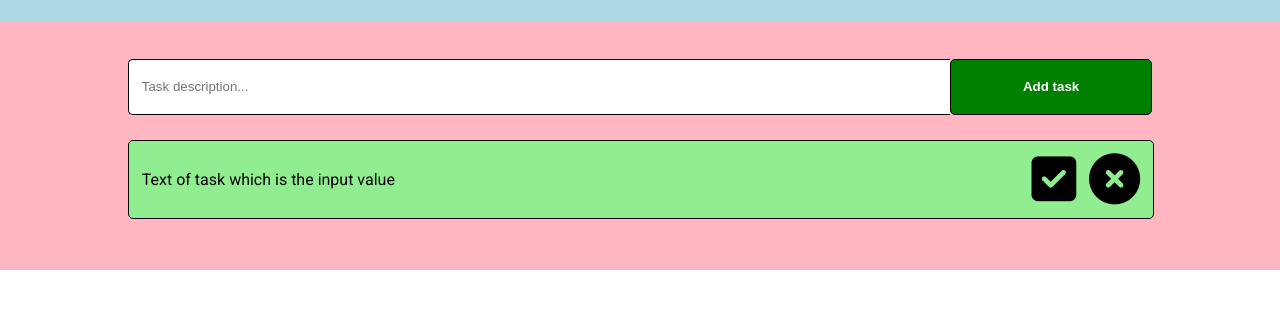
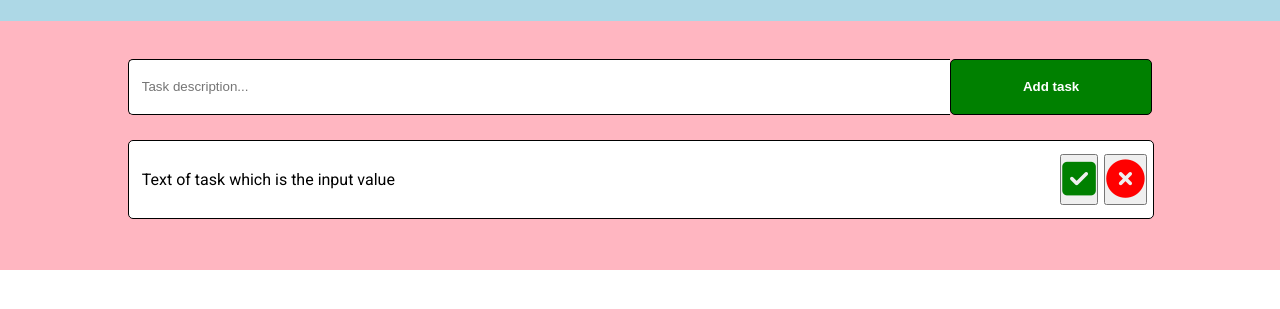
Before and after one commit to aliravn/CF-Valeria-CodeReview-06, a plain HTML site: page index.html in a window 1280 px wide. Shown: the part 171-480 px from the top of the page. Drawn offline with nearby package versions, Linux system fonts and the light colour scheme.

Commit message:
changed icons in tasks into buttons

```diff
--- a/css/style.sass
+++ b/css/style.sass
@@ -59,7 +59,7 @@ main
 .list
 	width: 100%
 	height: 6vw
-	background: lightgreen
+	background: white
 	display: flex
 	justify-content: flex-start
 	align-items: center
@@ -69,6 +69,15 @@ main
 	p
 		width: 90%
 		margin-left: 1vw
+	button
+		padding: 0
+		margin-right: .5vw
+		height: 4vw
 	.fas
-		margin-right: 1vw
-		font-size: 4vw
+		font-size: 3vw
+
+.doneButton
+	color: green
+
+.removeButton
+	color: red
--- a/index.html
+++ b/index.html
@@ -11,37 +11,26 @@
 </head>
 
 <body>
-<!-- *************HEADER & NAVIGATION AREA************* -->
 	<header>
 		<span>TO-DO LIST</span>
 	</header>
 
-
-	<nav></nav>
-
-
 	<main>
-<!-- ************* INPUT AREA TO CREATE NEW TASK ************* -->
 		<div id="newTask">
-			<input type="text" placeholder="Task description..." id="input"/><br>
+			<input type="text" placeholder="Task description..." id="input"/>
 			<button id="addTask">Add task</button>
 		</div>
 
-<!-- ********** CONTAINER TO LIST ALL CREATED TASKS ********** -->
 		<div id="tasks">
 			<div class="list">
 				<p>Text of task which is the input value</p>
-				<i class="fas fa-check-square"></i>
-				<i class="fas fa-times-circle"></i>
+				<button class="doneButton"><i class="fas fa-check-square"></i></button>
+				<button class="removeButton"><i class="fas fa-times-circle"></i></button>
 			</div>
 		</div>
+	</main>
 
 
-
-
-	</main>
-
-<!-- *************FOOTER AREA************* -->
 	<footer>
 		<!-- 2019 &copy; Alira  -->
 	</footer>
```
Also changed, not shown: css/style.css, 1 other file.
